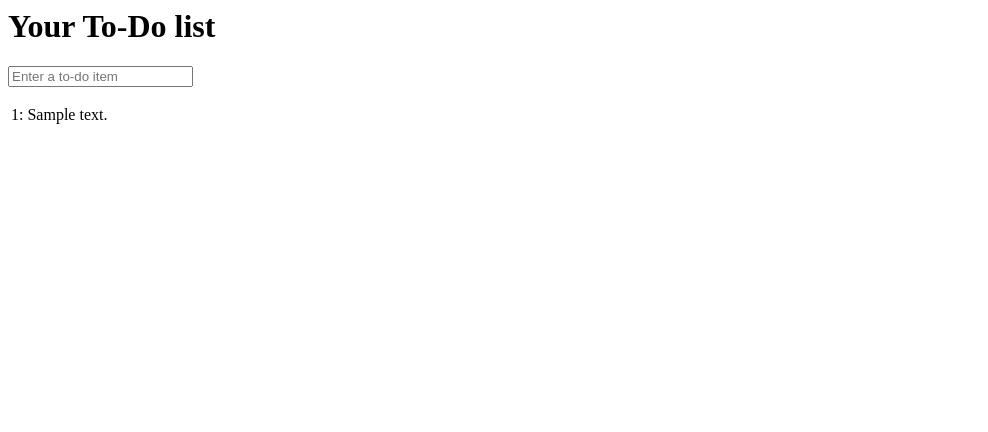
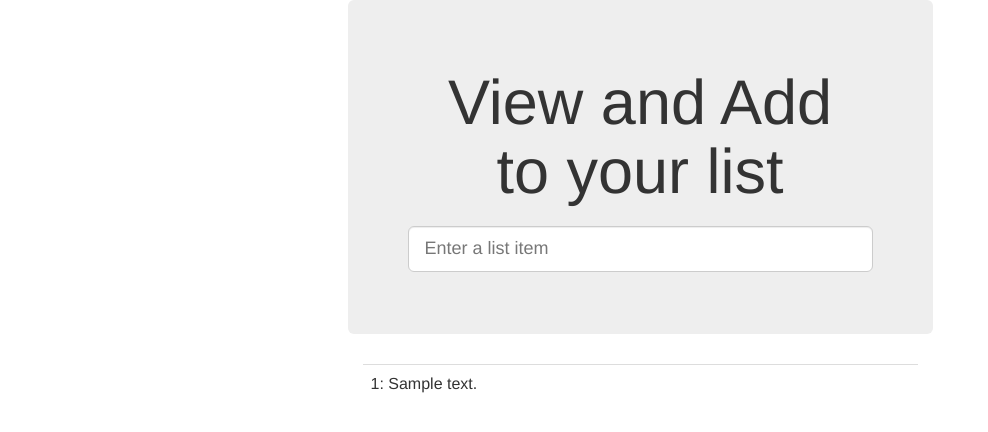
Before and after one commit to TORUser/superlists, a Django app: page /lists/1/ in a window 1280 px wide. Shown: the top 432 px of the page, without its empty margins (0-988 px from the left). Run offline with Django 3.2, Linux system fonts and the light colour scheme; tables that the repository leaves empty hold one stand-in row (values such as "Sample post"); some libraries are stand-ins or nearby versions.

Commit message:
Use Bootstrap to improve layout

```diff
--- a/functional_tests/tests.py
+++ b/functional_tests/tests.py
@@ -1,14 +1,15 @@
-from django.test import LiveServerTestCase
+from django.contrib.staticfiles.testing import StaticLiveServerTestCase
 from selenium import webdriver
 from selenium.webdriver.common.keys import Keys
 
-class NewVisitorTest(LiveServerTestCase):
+class NewVisitorTest(StaticLiveServerTestCase):
 
 	def setUp(self):
 		self.browser = webdriver.Firefox()
 		self.browser.implicitly_wait(3)
 
 	def tearDown(self):
+		self.browser.refresh()
 		self.browser.quit()
 
 	def check_for_row_in_list_table(self, row_text):  # helper method
@@ -69,6 +70,7 @@ class NewVisitorTest(LiveServerTestCase):
 		# and a unique url for user to-do list
 
 		## New browser session
+		self.browser.refresh()
 		self.browser.quit()
 		self.browser = webdriver.Firefox()
 
--- /dev/null
+++ b/lists/static/base.css
@@ -0,0 +1,3 @@
+#id_new_item {
+    margin-top: 2ex;
+}
--- a/lists/templates/base.html
+++ b/lists/templates/base.html
@@ -1,12 +1,29 @@
 <html>
 	<head>
 		<title>To-Do lists</title>
+		<meta name="viewport" content="width=device-width, initial-scale=1.0">
+		<link href="/static/bootstrap/css/bootstrap.min.css" rel="stylesheet" media="screen">
+		<link href="/static/base.css" rel="stylesheet" media="screen">
 	</head>
 	<body>
-		<h1>Your To-Do list</h1>
-		<form method="POST" action="/lists/new" >
-			<input name="item_text" id="id_new_item" placeholder="Enter a to-do item" />
-			{% csrf_token %}
-		</form>
+		<div class="container">
+			<div class="row">
+				<div class="col-md-6 col-md-offset-3 jumbotron">
+					<div class="text-center">
+						<h1>{% block header_text %}{% endblock %}</h1>
+						<form method="POST" action="{% block form_action %}{% endblock %}" >
+							<input name="item_text" id="id_new_item" class="form-control input-lg" placeholder="Enter a list item" />
+							{% csrf_token %}
+						</form>
+					</div>
+				</div>
+			</div>
+			<div class="row" >
+				<div class="col-md-6 col-md-offset-3">
+					{% block table %}
+					{% endblock %}
+				</div>
+			</div>
+		</div>
 	</body>
 </html>
--- a/lists/templates/list.html
+++ b/lists/templates/list.html
@@ -1,17 +1,13 @@
-<html>
-	<head>
-		<title>To-Do lists</title>
-	</head>
-	<body>
-		<h1>Your To-Do list</h1>
-		<form method="POST" action="/lists/{{ list.id }}/add_item" >
-			<input name="item_text" id="id_new_item" placeholder="Enter a to-do item" />
-			{% csrf_token %}
-		</form>
-		<table id="id_list_table">
-			{% for item in list.item_set.all %}
-				<tr><td>{{ forloop.counter }}: {{ item.text }}</td></tr>
-			{% endfor %}
-		</table>
-	</body>
-</html>
+{% extends 'base.html' %}
+
+{% block header_text %}View and Add<br>to your list{% endblock %}
+
+{% block form_action %}/lists/{{ list.id }}/add_item{% endblock %}
+
+{% block table %}
+	<table id="id_list_table" class="table" >
+		{% for item in list.item_set.all %}
+			<tr><td>{{ forloop.counter }}: {{ item.text }}</td></tr>
+		{% endfor %}
+	</table>
+{% endblock %}
```
Also changed, not shown: lists/templates/home.html (+3 -12 lines), lists/views.py (+0 -19 lines).
